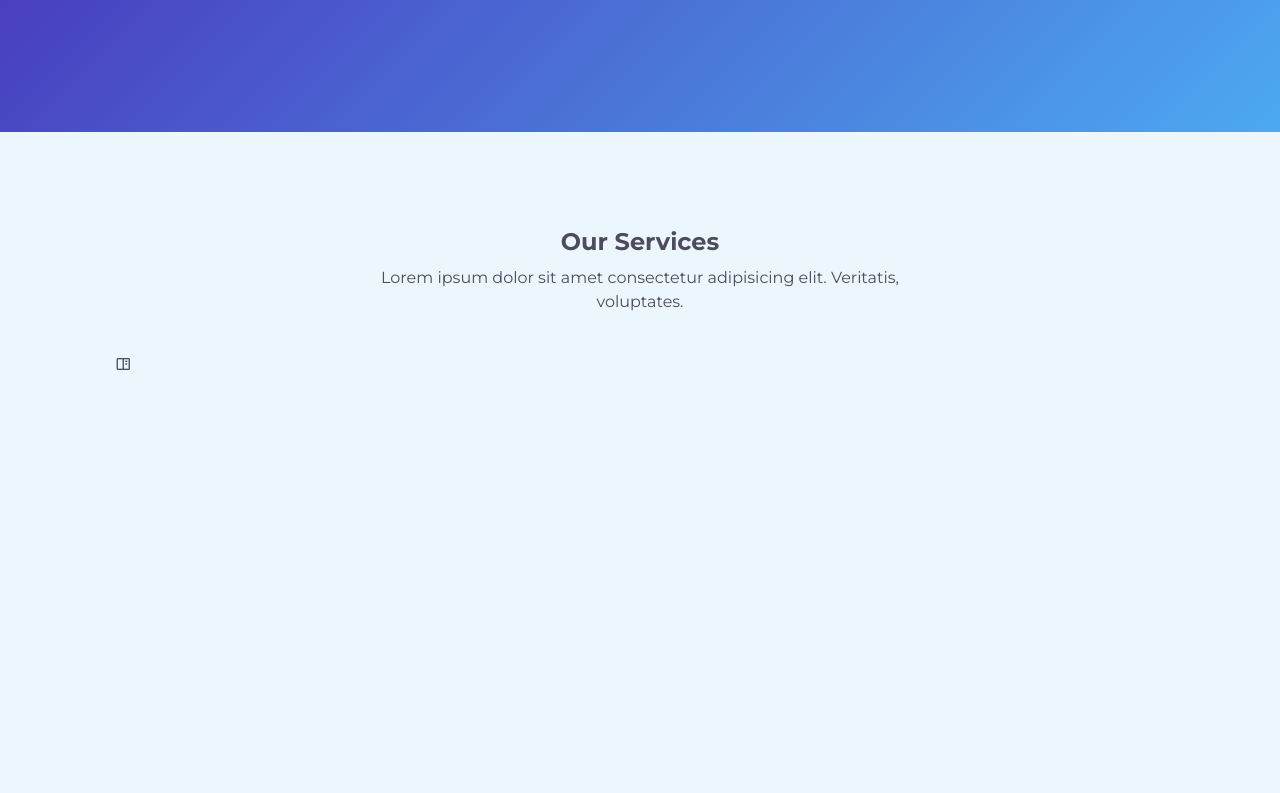
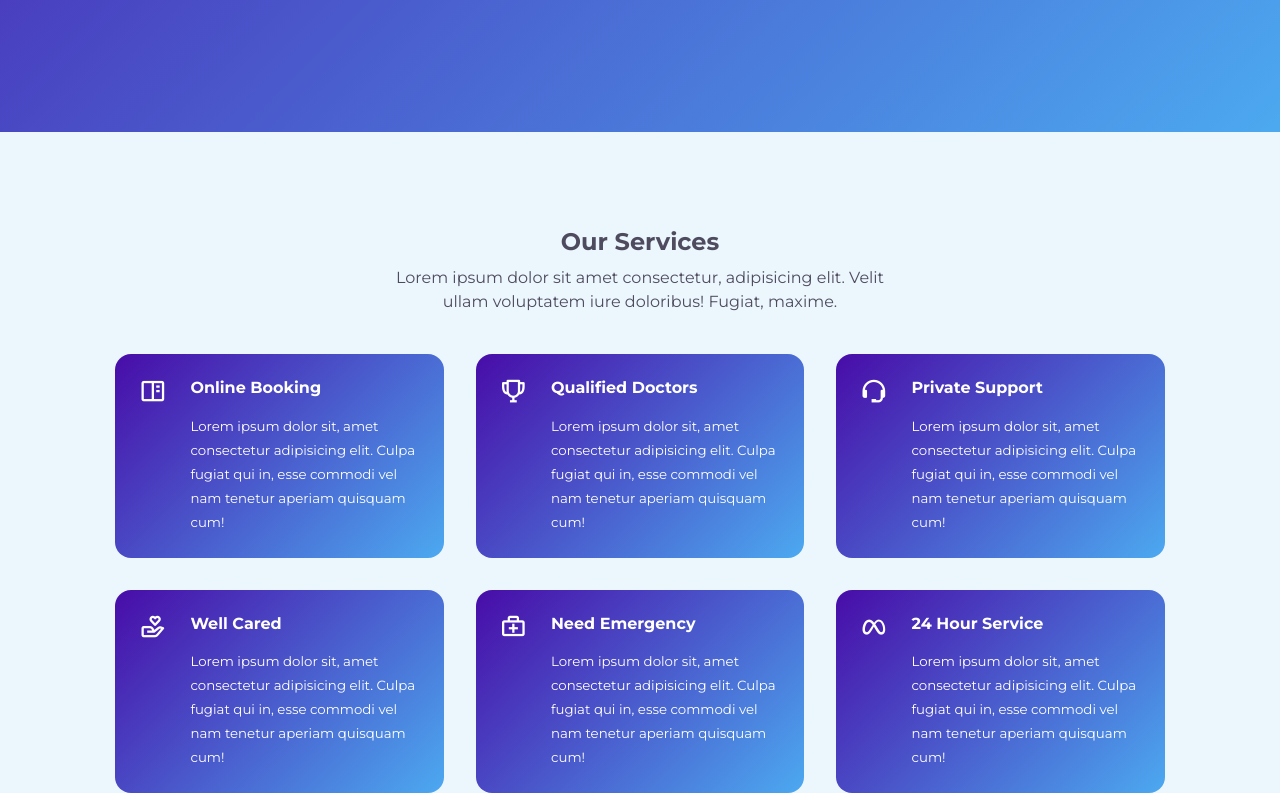
Before and after one commit to Dng-Develops/Hospital-Site, a website: page Public/index.html in a window 1280 px wide. Shown: the part 668-1461 px from the top of the page. Before the commit the page ends 1046 px from the top, so only its background shows below. Drawn offline with nearby package versions, Linux system fonts and the light colour scheme.

Commit message:
Services section completed

```diff
--- a/Public/index.html
+++ b/Public/index.html
@@ -57,12 +57,75 @@
     <section id="services">
       <h2>Our Services</h2>
       <p>
-        Lorem ipsum dolor sit amet consectetur adipisicing elit. Veritatis,
-        voluptates.
+        Lorem ipsum dolor sit amet consectetur, adipisicing elit. Velit ullam
+        voluptatem iure doloribus! Fugiat, maxime.
       </p>
       <div class="container">
         <article>
           <i class="bx bx-book-content"></i>
+          <div>
+            <h4>Online Booking</h4>
+            <small
+              >Lorem ipsum dolor sit, amet consectetur adipisicing elit. Culpa
+              fugiat qui in, esse commodi vel nam tenetur aperiam quisquam
+              cum!</small
+            >
+          </div>
+        </article>
+        <article>
+          <i class="bx bx-trophy"></i>
+          <div>
+            <h4>Qualified Doctors</h4>
+            <small
+              >Lorem ipsum dolor sit, amet consectetur adipisicing elit. Culpa
+              fugiat qui in, esse commodi vel nam tenetur aperiam quisquam
+              cum!</small
+            >
+          </div>
+        </article>
+        <article>
+          <i class="bx bx-support"></i>
+          <div>
+            <h4>Private Support</h4>
+            <small
+              >Lorem ipsum dolor sit, amet consectetur adipisicing elit. Culpa
+              fugiat qui in, esse commodi vel nam tenetur aperiam quisquam
+              cum!</small
+            >
+          </div>
+        </article>
+        <article>
+          <i class="bx bx-donate-heart"></i>
+          <div>
+            <h4>Well Cared</h4>
+            <small
+              >Lorem ipsum dolor sit, amet consectetur adipisicing elit. Culpa
+              fugiat qui in, esse commodi vel nam tenetur aperiam quisquam
+              cum!</small
+            >
+          </div>
+        </article>
+        <article>
+          <i class="bx bx-first-aid"></i>
+          <div>
+            <h4>Need Emergency</h4>
+            <small
+              >Lorem ipsum dolor sit, amet consectetur adipisicing elit. Culpa
+              fugiat qui in, esse commodi vel nam tenetur aperiam quisquam
+              cum!</small
+            >
+          </div>
+        </article>
+        <article>
+          <i class="bx bxl-meta"></i>
+          <div>
+            <h4>24 Hour Service</h4>
+            <small
+              >Lorem ipsum dolor sit, amet consectetur adipisicing elit. Culpa
+              fugiat qui in, esse commodi vel nam tenetur aperiam quisquam
+              cum!</small
+            >
+          </div>
         </article>
       </div>
     </section>
--- /dev/null
+++ b/scss/_services.scss
@@ -0,0 +1,71 @@
+#services {
+  .container {
+    display: grid;
+    grid-template-columns: repeat(3, 1fr);
+    gap: 2rem;
+
+    article {
+      @include gradientBackground;
+      padding: 1.5rem;
+      border-radius: 1rem;
+      display: flex;
+      gap: 1.5rem;
+      height: fit-content; //box will use the available space, but never more than max-content.
+      transition: all 0.4s ease;
+      &:hover {
+        margin-top: -0.5rem;
+      }
+
+      i {
+        font-size: 1.7rem;
+      }
+      div {
+        h4 {
+          margin-bottom: 1rem;
+        }
+      }
+    }
+  }
+}
+
+/**********************************/
+/* MEDIA QUERIES (MEDIUM DEVICES) */
+/**********************************/
+
+@media screen and (max-width: 1024px) {
+  #services {
+    .container {
+      grid-template-columns: 1fr 1fr;
+      gap: 1rem;
+
+      article {
+        padding: 1.2rem;
+        gap: 0.8rem;
+
+        &:hover {
+          margin: 0;
+        }
+      }
+    }
+  }
+}
+
+/**********************************/
+/* MEDIA QUERIES (SMALL DEVICES) */
+/**********************************/
+
+@media screen and (max-width: 600px) {
+  #services {
+    .container {
+      grid-template-columns: 1fr;
+
+      article {
+        div {
+          h4 {
+            margin-bottom: 0.8rem;
+          }
+        }
+      }
+    }
+  }
+}
--- a/scss/style.scss
+++ b/scss/style.scss
@@ -5,6 +5,7 @@
 @import "general";
 @import "nav";
 @import "header";
+@import "services";
 
 //
 // Test Sass Compiler
```
Also changed, not shown: Public/css/style.css.
